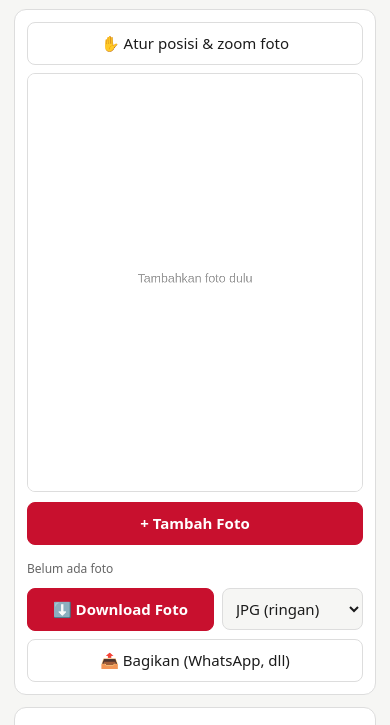
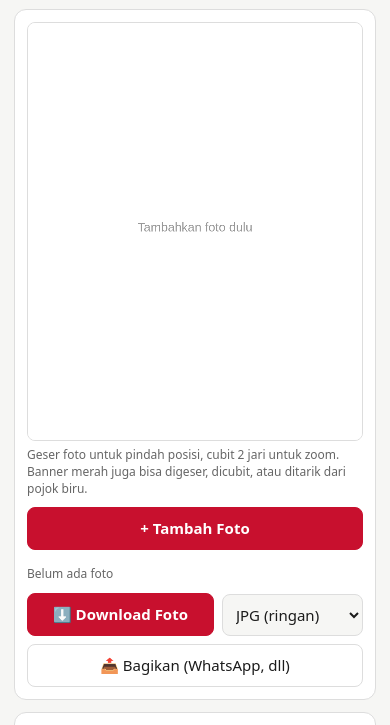
Before and after one commit to edwarremfas/Kolase-Gawe-Ez, a plain HTML site: page index.html in a window 390 px wide. Shown: the part 48-773 px from the top of the page. Drawn offline with Linux system fonts and the light colour scheme.

Commit message:
Add files via upload

```diff
--- a/index.html
+++ b/index.html
@@ -34,9 +34,8 @@ input[type=date]{width:100%;padding:9px;border-radius:8px;border:1px solid var(-
 <h1>📸 Pembuat Kolase Kerja</h1>
 
 <div class="c">
-<button id="eb" onclick="tg()" style="width:100%;margin-bottom:8px">✋ Atur posisi &amp; zoom foto</button>
-<div id="zb" hidden><div class="m">Ketuk foto lalu geser untuk atur posisi foto. Geser kotak CAPTION (garis putus-putus biru) untuk pindah. Cubit dua jari di caption, atau tarik kotak biru di pojok kanan bawah, untuk memperbesar/memperkecil. <b id="zl"></b></div><input id="zm" type="range" min="100" max="300" value="100" disabled style="width:100%"></div>
-<canvas id="cv"></canvas>
+<canvas id="cv" class="ed"></canvas>
+<div class="m" style="margin-top:6px">Geser foto untuk pindah posisi, cubit 2 jari untuk zoom. Banner merah juga bisa digeser, dicubit, atau ditarik dari pojok biru.</div>
 <div style="margin-top:10px">
 <button class="p" style="width:100%" onclick="f.click()">+ Tambah Foto</button>
 <input id="f" type="file" accept="image/*,.heic,.heif,image/heic,image/heif" multiple hidden>
@@ -110,7 +109,7 @@ function mv(a,b){if(b<0||b>=P.length)return;[P[a],P[b]]=[P[b],P[a]];sel=-1;sync(
 function del(a){P.splice(a,1);sel=-1;sync();ui();draw()}
 function ui(){$('th').innerHTML=P.map((p,k)=>`<div class="t"><img src="${p.u}"><button onclick="mv(${k},${k-1})">◀</button><button onclick="mv(${k},${k+1})">▶</button><button onclick="del(${k})">✕</button></div>`).join('');
 $('cnt').textContent=P.length?P.length+'/20 foto (urutan = kiri ke kanan, atas ke bawah)':'Belum ada foto'}
-let cells=[],sel=-1,ed=false,cap=null,cpos=null,cs=1;
+let cells=[],sel=-1,ed=true,cap=null,cpos=null,cs=1;
 function cover(k,dx,dy,dw,dh){const p=P[k],im=p.i,r=Math.max(dw/im.width,dh/im.height)*p.z,w=im.width*r,h=im.height*r,vx=(w-dw)/2,vy=(h-dh)/2;x.save();x.beginPath();x.rect(dx,dy,dw,dh);x.clip();x.drawImage(im,dx+(dw-w)/2+p.ox*vx,dy+(dh-h)/2+p.oy*vy,w,h);x.restore();whiten(dx,dy,dw,dh);cells.push({k,dx,dy,dw,dh,vx,vy})}
 function sm(v,a,b,c,d){return v<=a?0:v<b?(v-a)/(b-a):v<=c?1:v<d?(d-v)/(d-c):0}
 function whiten(dx,dy,dw,dh){const a=$('wh').value/100;if(!a)return;dx=Math.max(0,Math.floor(dx));dy=Math.max(0,Math.floor(dy));dw=Math.min(cv.width-dx,Math.floor(dw));dh=Math.min(cv.height-dy,Math.floor(dh));if(dw<=0||dh<=0)return;
@@ -127,7 +126,7 @@ const raw=$('ly').value,cyc=raw[0]==='~',pat=raw.replace('~','').split(',').map(
 while(n<P.length){const c=Math.min(cyc?pat[k%pat.length]:pat[Math.min(k,pat.length-1)],P.length-n);rows.push(c);n+=c;k++}
 const rh=(H-g*(rows.length+1))/rows.length;let idx=0;
 rows.forEach((c,r)=>{const cw=(W-g*(c+1))/c;for(let j=0;j<c;j++){cover(idx++,g+j*(cw+g),g+r*(rh+g),cw,rh)}});
-const lines=$('jd').value.split('\n').map(s=>s.trim()).filter(Boolean);
+let lines=$('jd').value.split('\n').map(s=>s.trim()).filter(Boolean);const emp=!lines.length;if(emp&&!clean)lines=['MASUKAN CAPTION'];
 if(lines.length){
 let fz=W*0.056*$('fs').value/100*cs;const bw=Math.min(W,W*$('bw').value*cs);
 x.font=`900 ${fz}px "Arial Black",Arial,sans-serif`;
@@ -139,9 +138,9 @@ if(cpos){bx=Math.max(0,Math.min(W-bw,cpos.fx*W));y=Math.max(0,Math.min(H-bh,cpos
 cap={x:bx,y,w:bw,h:bh};
 x.fillStyle=$('cl').value;x.fillRect(bx,y,bw,bh);
 if(!clean&&ed){x.save();x.setLineDash([14,10]);x.strokeStyle='#00c2ff';x.lineWidth=5;x.strokeRect(bx+3,y+3,bw-6,bh-6);x.restore();const hs=W*0.05;x.fillStyle='#00c2ff';x.fillRect(bx+bw-hs-4,y+bh-hs-4,hs,hs);x.strokeStyle='#fff';x.lineWidth=3;x.strokeRect(bx+bw-hs-4,y+bh-hs-4,hs,hs)}
-x.fillStyle='#fff';x.textAlign='center';x.textBaseline='middle';
+x.fillStyle='#fff';x.textAlign='center';x.textBaseline='middle';if(emp)x.globalAlpha=.7;
 lines.forEach((l,i)=>x.fillText(l,bx+bw/2,y+fz*0.45+lh*(i+0.5)));
-x.textBaseline='alphabetic'}
+x.globalAlpha=1;x.textBaseline='alphabetic'}
 stamp(W,H);if(!clean&&ed&&sel>=0){const c=cells.find(c=>c.k===sel);if(c){x.strokeStyle='#00c2ff';x.lineWidth=6;x.strokeRect(c.dx+3,c.dy+3,c.dw-6,c.dh-6)}}
 }
 function stamp(W,H){if(!$('st').checked)return;const v=$('dt').value,loc=$('lc').value.trim();try{localStorage.setItem('lk',loc)}catch(e){}
@@ -150,24 +149,24 @@ let fz=W*0.03;x.font=`700 ${fz}px Arial,sans-serif`;const mw=W*0.9-fz*1.6,tw=x.m
 const w=x.measureText(t).width+fz*1.6,h=fz*2,px=W-w-W*0.02,py=$('ps').value==='1'?W*0.02:H-h-W*0.02;
 x.fillStyle='rgba(0,0,0,.6)';x.fillRect(px,py,w,h);x.fillStyle='#fff';x.textAlign='left';x.textBaseline='middle';x.fillText(t,px+fz*0.8,py+h/2);x.textBaseline='alphabetic'}
 function gps(){if(!navigator.geolocation){alert('GPS tidak tersedia. Ketik lokasi manual.');return}navigator.geolocation.getCurrentPosition(p=>{$('lc').value=p.coords.latitude.toFixed(5)+', '+p.coords.longitude.toFixed(5);draw()},()=>alert('Lokasi tidak bisa diambil. Ketik manual saja.'))}
-function sync(){const z=$('zm');z.disabled=sel<0;$('zl').textContent=sel>=0?'Foto #'+(sel+1):'(belum ada foto dipilih)';if(sel>=0)z.value=P[sel].z*100}
-function tg(){ed=!ed;cv.classList.toggle('ed',ed);$('eb').textContent=ed?'✅ Selesai atur foto':'✋ Atur posisi & zoom foto';if(!ed)sel=-1;$('zb').hidden=!ed;sync();draw()}
-$('zm').oninput=()=>{if(sel<0)return;P[sel].z=$('zm').value/100;draw()};
+function sync(){}
 let drag=null;
 function pt(e){const r=cv.getBoundingClientRect(),s=cv.width/r.width;return{x:(e.clientX-r.left)*s,y:(e.clientY-r.top)*s}}
 const ptrs=new Map();let pinch=null;
 function ecp(){if(!cpos&&cap)cpos={fx:cap.x/cv.width,fy:cap.y/cv.height}}
 cv.onpointerdown=e=>{if(!ed)return;const q=pt(e);ptrs.set(e.pointerId,q);try{cv.setPointerCapture(e.pointerId)}catch(_){}
 if(drag&&(drag.cap||drag.rs)&&ptrs.size===2&&cap){const[a,b]=[...ptrs.values()];ecp();pinch={d:Math.hypot(a.x-b.x,a.y-b.y)||1,cs:cs};drag=null;return}
+if(drag&&!drag.cap&&!drag.rs&&sel>=0&&ptrs.size===2){const[a,b]=[...ptrs.values()];pinch={p:1,d:Math.hypot(a.x-b.x,a.y-b.y)||1,z:P[sel].z};drag=null;return}
 const hs=cv.width*0.07;
 if(cap&&q.x>=cap.x+cap.w-hs*1.3&&q.x<=cap.x+cap.w+hs*0.3&&q.y>=cap.y+cap.h-hs*1.3&&q.y<=cap.y+cap.h+hs*0.3){sel=-1;ecp();drag={rs:1,sx:q.x,w0:cap.w,cs0:cs};sync();draw();return}
 if(cap&&q.x>=cap.x&&q.x<=cap.x+cap.w&&q.y>=cap.y&&q.y<=cap.y+cap.h){sel=-1;ecp();drag={lx:q.x,ly:q.y,cap:1};sync();draw();return}
 const c=cells.find(c=>q.x>=c.dx&&q.x<=c.dx+c.dw&&q.y>=c.dy&&q.y<=c.dy+c.dh);if(!c){sel=-1;sync();draw();return}sel=c.k;drag={lx:q.x,ly:q.y};sync();draw()};
 cv.onpointermove=e=>{const q=pt(e);if(ptrs.has(e.pointerId))ptrs.set(e.pointerId,q);
-if(pinch&&ptrs.size>=2){const[a,b]=[...ptrs.values()];cs=Math.max(.3,Math.min(3,pinch.cs*Math.hypot(a.x-b.x,a.y-b.y)/pinch.d));draw();return}
+if(pinch&&ptrs.size>=2){const[a,b]=[...ptrs.values()],r=Math.hypot(a.x-b.x,a.y-b.y)/pinch.d;if(pinch.p){if(sel>=0)P[sel].z=Math.max(1,Math.min(3,pinch.z*r))}else cs=Math.max(.3,Math.min(3,pinch.cs*r));draw();return}
 if(drag&&drag.rs){cs=Math.max(.3,Math.min(3,drag.cs0*(drag.w0+(q.x-drag.sx))/drag.w0));draw();return}
 if(drag&&drag.cap&&cpos&&cap){cpos.fx=Math.max(0,Math.min((cv.width-cap.w)/cv.width,cpos.fx+(q.x-drag.lx)/cv.width));cpos.fy=Math.max(0,Math.min((cv.height-cap.h)/cv.height,cpos.fy+(q.y-drag.ly)/cv.height));drag.lx=q.x;drag.ly=q.y;draw();return}
 if(!drag||sel<0)return;const c=cells.find(c=>c.k===sel),p=P[sel];if(c){if(c.vx>0)p.ox=Math.max(-1,Math.min(1,p.ox+(q.x-drag.lx)/c.vx));if(c.vy>0)p.oy=Math.max(-1,Math.min(1,p.oy+(q.y-drag.ly)/c.vy))}drag={lx:q.x,ly:q.y};draw()};
+cv.onwheel=e=>{e.preventDefault();const q=pt(e),f=e.deltaY<0?1.08:1/1.08;if(cap&&q.x>=cap.x&&q.x<=cap.x+cap.w&&q.y>=cap.y&&q.y<=cap.y+cap.h)cs=Math.max(.3,Math.min(3,cs*f));else{const c=cells.find(c=>q.x>=c.dx&&q.x<=c.dx+c.dw&&q.y>=c.dy&&q.y<=c.dy+c.dh);if(c)P[c.k].z=Math.max(1,Math.min(3,P[c.k].z*f))}draw()};
 cv.onpointerup=cv.onpointercancel=e=>{ptrs.delete(e.pointerId);if(ptrs.size<2)pinch=null;if(ptrs.size===0)drag=null};
 {const d=new Date();$('dt').value=d.getFullYear()+'-'+String(d.getMonth()+1).padStart(2,'0')+'-'+String(d.getDate()).padStart(2,'0');try{$('lc').value=localStorage.getItem('lk')||''}catch(e){}}
 ;['jd','ly','rs','ps','bw','cl','fs','gp','wh','st','dt','lc'].forEach(i=>$(i).oninput=()=>{$('fv').textContent=$('fs').value;$('gv').textContent=$('gp').value;$('wv').textContent=$('wh').value;draw()});
```
